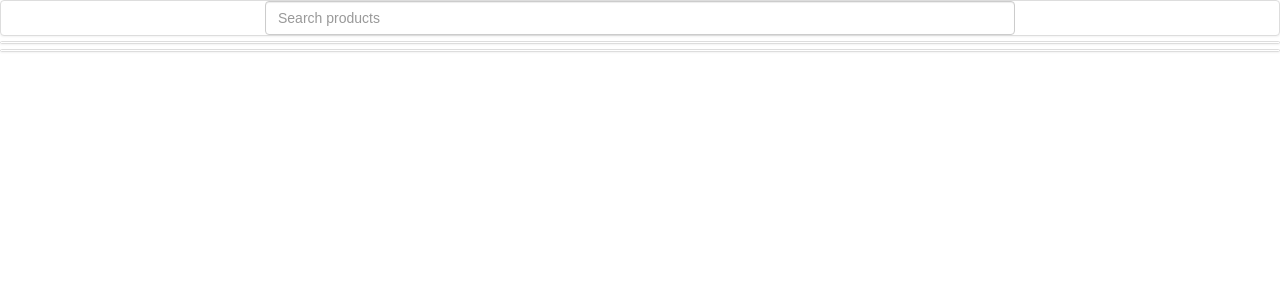
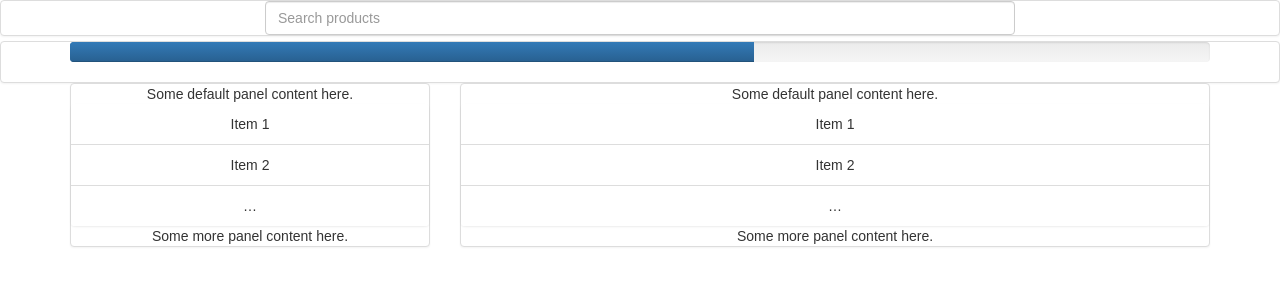
Before and after one commit to AlexUrMi/amm-react-todo-list, a React (Create React App) app: page / in a window 1280 px wide. Shown: the top 300 px of the page. Built offline with nearby package versions, Linux system fonts and the light colour scheme.

Commit message:
Добавил внутренние панели

```diff
--- a/src/App.js
+++ b/src/App.js
@@ -1,23 +1,23 @@
 import React, { Component } from 'react';
 import { Grid, Form, FormControl, FormGroup, Panel, PanelGroup, Navbar, Glyphicon,
-  Nav, NavItem, Well, Row, Col, Button } from 'react-bootstrap';
-import logo from './logo.svg';
+  Nav, NavItem, Well, Row, Col, Button, ListGroup, ListGroupItem, ProgressBar } from 'react-bootstrap';
+
 import './App.css';
+import MainPanel from './MainPanel.jsx';
 
 const gridInstance = (
   <Grid>
     <Row className="show-grid">
-      <Col xs={6} md={2}></Col>
-      <Col xs={12} md={8}>
+      <Col xs={3} md={2}></Col>
+      <Col xs={6} md={8}>
         <Form>
           <FormControl type="text" placeholder="Search products" />
         </Form>
       </Col>
-      <Col xs={6} md={2}></Col>
+      <Col xs={3} md={2}></Col>
     </Row>
   </Grid>
 );
-
 
 class HeadPanel extends Component {
   render(){
@@ -28,27 +28,15 @@ class HeadPanel extends Component {
     );
   }
 }
+
 class ProgressPanel extends Component {
   render(){
     return (
       <Panel>
         <Grid>
-          <Row className="show-grid">
-            <Col md={8}>
-            </Col>
-          </Row>
-        </Grid>
-      </Panel>
-    );
-  }
-}
-class MainPanel extends Component {
-  render(){
-    return (
-      <Panel>
-        <Grid>
-          <Row className="show-grid">
-            <Col md={8}>
+          <Row >
+            <Col md={12}>
+              <ProgressBar now={60} />
             </Col>
           </Row>
         </Grid>
@@ -57,11 +45,15 @@ class MainPanel extends Component {
   }
 }
 
+const listItem = (
+  <ListGroupItem>Item 1</ListGroupItem>
+);
+
+
 class App extends Component {
   render() {
     return (
       <div className="App">
-        <div className="ReactEshop__nav-spacer" />
         <PanelGroup>
           <HeadPanel />
           <ProgressPanel />
--- /dev/null
+++ b/src/LeftPanel.jsx
@@ -0,0 +1,22 @@
+import React, {Component} from 'react';
+import { Grid, Form, FormControl, FormGroup, Panel, PanelGroup, Navbar, Glyphicon,
+  Nav, NavItem, Well, Row, Col, Button, ListGroup, ListGroupItem, ProgressBar } from 'react-bootstrap';
+
+
+class LeftPanel extends React.Component{
+  render(){
+    return (
+      <Panel>
+        Some default panel content here.
+        <ListGroup fill>
+          <ListGroupItem>Item 1</ListGroupItem>
+          <ListGroupItem>Item 2</ListGroupItem>
+          <ListGroupItem>&hellip;</ListGroupItem>
+        </ListGroup>
+        Some more panel content here.
+      </Panel>
+    );
+  }
+}
+
+export default LeftPanel;
--- /dev/null
+++ b/src/MainPanel.jsx
@@ -0,0 +1,26 @@
+import React from 'react';
+import { Grid, Form, FormControl, FormGroup, Panel, PanelGroup, Navbar, Glyphicon,
+  Nav, NavItem, Well, Row, Col, Button, ListGroup, ListGroupItem, ProgressBar } from 'react-bootstrap';
+import LeftPanel from './LeftPanel.jsx';
+import RightPanel from './RightPanel.jsx';
+
+class MainPanel extends React.Component {
+  render(){
+    return (
+      <Grid>
+        <Row >
+          <Col md={4}>
+            <div><LeftPanel /></div>
+            </Col>
+          <Col md={8}>
+            <div><RightPanel /></div>
+          </Col>
+
+        </Row>
+      </Grid>
+
+    );
+  }
+}
+
+export default MainPanel;
--- /dev/null
+++ b/src/RightPanel.jsx
@@ -0,0 +1,22 @@
+import React, {Component} from 'react';
+import { Grid, Form, FormControl, FormGroup, Panel, PanelGroup, Navbar, Glyphicon,
+  Nav, NavItem, Well, Row, Col, Button, ListGroup, ListGroupItem, ProgressBar } from 'react-bootstrap';
+
+
+class RightPanel extends React.Component {
+  render(){
+    return (
+      <Panel>
+        Some default panel content here.
+        <ListGroup fill>
+          <ListGroupItem>Item 1</ListGroupItem>
+          <ListGroupItem>Item 2</ListGroupItem>
+          <ListGroupItem>&hellip;</ListGroupItem>
+        </ListGroup>
+        Some more panel content here.
+      </Panel>
+    );
+  }
+}
+
+export default RightPanel;
--- a/src/index.js
+++ b/src/index.js
@@ -3,6 +3,7 @@ import 'bootstrap/dist/css/bootstrap-theme.css';
 // Put any other imports below so that CSS from your// components takes precedence over default styles.
 import React from 'react';
 import ReactDOM from 'react-dom';
+
 import App from './App';
 import './index.css';
 
```
